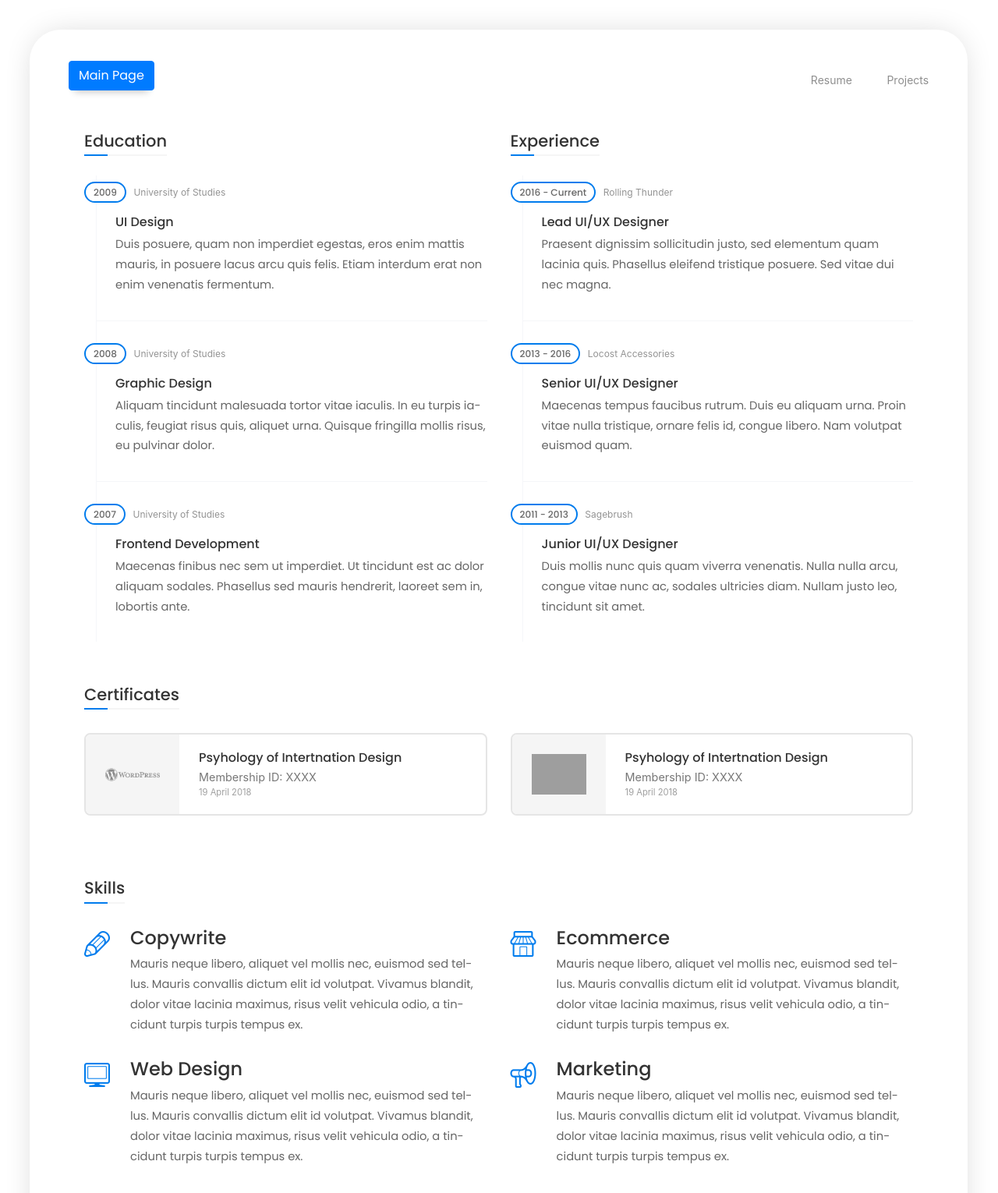
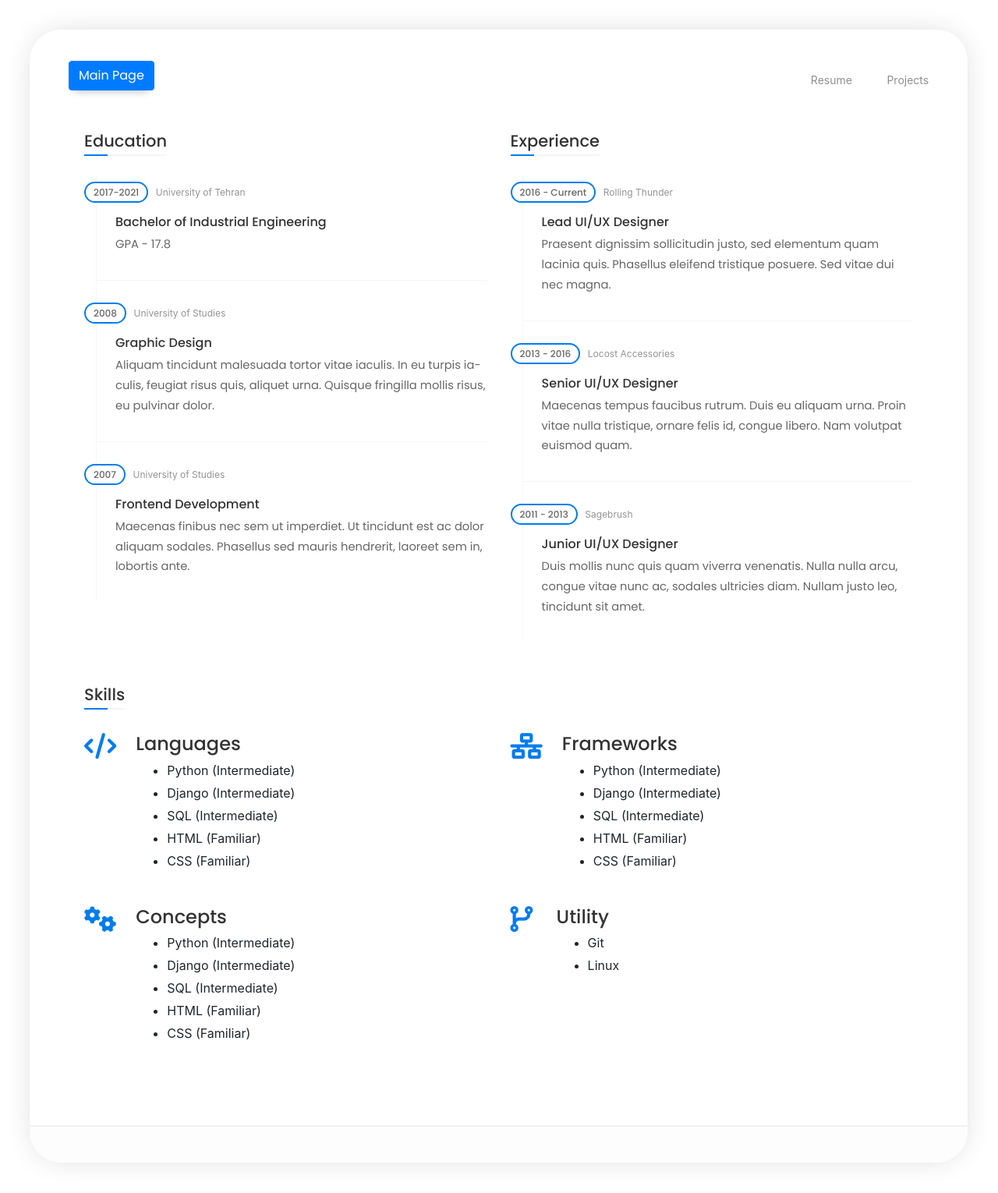
Before and after one commit to Aaidaro/Resume, a Django app: page /resume/ in a window 1280 px wide. Shown: the whole page at 78% size. Run offline with Django 4.2, Linux system fonts and the light colour scheme; some libraries are stand-ins or nearby versions; some web fonts are replaced; grey boxes are pictures that could not be loaded.

Commit message:
Update resume.html

```diff
--- a/templates/website/resume.html
+++ b/templates/website/resume.html
@@ -2,6 +2,7 @@
 
 <!DOCTYPE html>
 <html lang="en" class="no-js">
+
 <head>
   <meta charset="UTF-8" />
   <meta http-equiv="X-UA-Compatible" content="IE=edge">
@@ -98,24 +99,27 @@
 
                   <div id="timeline_1" class="timeline clearfix">
                     <div class="timeline-item clearfix">
-                        <h5 class="item-period ">2009</h5>
-                        <span class="item-company">University of Studies</span>
-                        <h4 class="item-title">UI Design</h4>
-                        <p>Duis posuere, quam non imperdiet egestas, eros enim mattis mauris, in posuere lacus arcu quis felis. Etiam interdum erat non enim venenatis fermentum.</p>
+                      <h5 class="item-period ">2017-2021</h5>
+                      <span class="item-company">University of Tehran</span>
+                      <h4 class="item-title">Bachelor of Industrial Engineering
+                      </h4>
+                      <p>GPA - 17.8</p>
                     </div>
 
                     <div class="timeline-item clearfix">
                       <h5 class="item-period ">2008</h5>
                       <span class="item-company">University of Studies</span>
                       <h4 class="item-title">Graphic Design</h4>
-                        <p>Aliquam tincidunt malesuada tortor vitae iaculis. In eu turpis iaculis, feugiat risus quis, aliquet urna. Quisque fringilla mollis risus, eu pulvinar dolor.</p>
+                      <p>Aliquam tincidunt malesuada tortor vitae iaculis. In eu turpis iaculis, feugiat risus quis,
+                        aliquet urna. Quisque fringilla mollis risus, eu pulvinar dolor.</p>
                     </div>
 
                     <div class="timeline-item clearfix">
                       <h5 class="item-period ">2007</h5>
                       <span class="item-company">University of Studies</span>
                       <h4 class="item-title">Frontend Development</h4>
-                        <p>Maecenas finibus nec sem ut imperdiet. Ut tincidunt est ac dolor aliquam sodales. Phasellus sed mauris hendrerit, laoreet sem in, lobortis ante.</p>
+                      <p>Maecenas finibus nec sem ut imperdiet. Ut tincidunt est ac dolor aliquam sodales. Phasellus sed
+                        mauris hendrerit, laoreet sem in, lobortis ante.</p>
                     </div>
 
                   </div>
@@ -131,27 +135,30 @@
                       <h5 class="item-period current">2016 - Current</h5>
                       <span class="item-company">Rolling Thunder</span>
                       <h4 class="item-title">Lead UI/UX Designer</h4>
-                        <p>Praesent dignissim sollicitudin justo, sed elementum quam lacinia quis. Phasellus eleifend tristique posuere. Sed vitae dui nec magna.</p>
+                      <p>Praesent dignissim sollicitudin justo, sed elementum quam lacinia quis. Phasellus eleifend
+                        tristique posuere. Sed vitae dui nec magna.</p>
                     </div>
 
                     <div class="timeline-item clearfix">
                       <h5 class="item-period ">2013 - 2016</h5>
                       <span class="item-company">Locost Accessories</span>
                       <h4 class="item-title">Senior UI/UX Designer</h4>
-                        <p>Maecenas tempus faucibus rutrum. Duis eu aliquam urna. Proin vitae nulla tristique, ornare felis id, congue libero. Nam volutpat euismod quam.</p>
+                      <p>Maecenas tempus faucibus rutrum. Duis eu aliquam urna. Proin vitae nulla tristique, ornare
+                        felis id, congue libero. Nam volutpat euismod quam.</p>
                     </div>
 
                     <div class="timeline-item clearfix">
                       <h5 class="item-period ">2011 - 2013</h5>
                       <span class="item-company">Sagebrush</span>
                       <h4 class="item-title">Junior UI/UX Designer</h4>
-                        <p>Duis mollis nunc quis quam viverra venenatis. Nulla nulla arcu, congue vitae nunc ac, sodales ultricies diam. Nullam justo leo, tincidunt sit amet.</p>
+                      <p>Duis mollis nunc quis quam viverra venenatis. Nulla nulla arcu, congue vitae nunc ac, sodales
+                        ultricies diam. Nullam justo leo, tincidunt sit amet.</p>
                     </div>
                   </div>
                 </div>
               </div>
 
-                <div class="row">
+              <!-- <div class="row">
                   <div class=" col-xs-12 col-sm-12 ">
                     <div class="p-20"></div>
 
@@ -159,9 +166,9 @@
                       <h2>Certificates</h2>
                     </div>
                   </div>
-                </div>
+                </div> -->
 
-                <div class="row">
+              <!-- <div class="row">
                   <div class=" col-xs-12 col-sm-6 ">
                     <a href="//lmpixels.com/wp/leven-wp/wp-content/uploads/2019/11/1.jpg" class="lightbox">
                       <div class="certificate-item clearfix">
@@ -217,13 +224,13 @@
                     </a>
                   </div>
 
-                </div>
+                </div> -->
 
-                <div class="row">
+              <!-- <div class="row">
                   <div class=" col-xs-12 col-sm-12 ">
                     <div class="p-40"></div>
                   </div>
-                </div>
+                </div> -->
 
               <div class="row">
                 <div class=" col-xs-12 col-sm-12 ">
@@ -240,23 +247,45 @@
                   <div class="info-list-w-icon">
                     <div class="info-block-w-icon">
                       <div class="ci-icon">
-                          <i class="linecons linecons-pen"></i>
+                        <i class="fa-solid fa-code"></i>
                       </div>
 
                       <div class="ci-text">
-                          <h4>Copywrite</h4>
-                          <p>Mauris neque libero, aliquet vel mollis nec, euismod sed tellus. Mauris convallis dictum elit id volutpat. Vivamus blandit, dolor vitae lacinia maximus, risus velit vehicula odio, a tincidunt turpis turpis tempus ex.</p>
+                        <h4>Languages</h4>
+                        <ul>
+                          <li style="margin-bottom: 5px;">
+                            Python (Intermediate)</li>
+                          <li style="margin-bottom: 5px;">
+                            Django (Intermediate)</li>
+                          <li style="margin-bottom: 5px;">
+                            SQL (Intermediate)</li>
+                          <li style="margin-bottom: 5px;">
+                            HTML (Familiar)</li>
+                          <li style="margin-bottom: 5px;">
+                            CSS (Familiar)</li>
+                        </ul>
                       </div>
                     </div>
 
                     <div class="info-block-w-icon">
                       <div class="ci-icon">
-                          <i class="linecons linecons-display"></i>
+                        <i class="fa-solid fa-gears"></i>
                       </div>
 
                       <div class="ci-text">
-                          <h4>Web Design</h4>
-                          <p>Mauris neque libero, aliquet vel mollis nec, euismod sed tellus. Mauris convallis dictum elit id volutpat. Vivamus blandit, dolor vitae lacinia maximus, risus velit vehicula odio, a tincidunt turpis turpis tempus ex.</p>
+                        <h4>Concepts</h4>
+                        <ul>
+                          <li style="margin-bottom: 5px;">
+                            Python (Intermediate)</li>
+                          <li style="margin-bottom: 5px;">
+                            Django (Intermediate)</li>
+                          <li style="margin-bottom: 5px;">
+                            SQL (Intermediate)</li>
+                          <li style="margin-bottom: 5px;">
+                            HTML (Familiar)</li>
+                          <li style="margin-bottom: 5px;">
+                            CSS (Familiar)</li>
+                        </ul>
                       </div>
                     </div>
                   </div>
@@ -267,23 +296,39 @@
 
                     <div class="info-block-w-icon">
                       <div class="ci-icon">
-                          <i class="linecons linecons-shop"></i>
+                        <i class="fa-solid fa-network-wired"></i>
                       </div>
 
                       <div class="ci-text">
-                          <h4>Ecommerce</h4>
-                          <p>Mauris neque libero, aliquet vel mollis nec, euismod sed tellus. Mauris convallis dictum elit id volutpat. Vivamus blandit, dolor vitae lacinia maximus, risus velit vehicula odio, a tincidunt turpis turpis tempus ex.</p>
+                        <h4>Frameworks</h4>
+                        <ul>
+                          <li style="margin-bottom: 5px;">
+                            Python (Intermediate)</li>
+                          <li style="margin-bottom: 5px;">
+                            Django (Intermediate)</li>
+                          <li style="margin-bottom: 5px;">
+                            SQL (Intermediate)</li>
+                          <li style="margin-bottom: 5px;">
+                            HTML (Familiar)</li>
+                          <li style="margin-bottom: 5px;">
+                            CSS (Familiar)</li>
+                        </ul>
                       </div>
                     </div>
 
                     <div class="info-block-w-icon">
                       <div class="ci-icon">
-                          <i class="linecons linecons-megaphone"></i>
+                        <i class="fa-solid fa-code-branch"></i>
                       </div>
 
                       <div class="ci-text">
-                          <h4>Marketing</h4>
-                          <p>Mauris neque libero, aliquet vel mollis nec, euismod sed tellus. Mauris convallis dictum elit id volutpat. Vivamus blandit, dolor vitae lacinia maximus, risus velit vehicula odio, a tincidunt turpis turpis tempus ex.</p>
+                        <h4>Utility</h4>
+                        <ul>
+                          <li style="margin-bottom: 5px;">
+                            Git</li>
+                          <li style="margin-bottom: 5px;">
+                            Linux</li>
+                        </ul>
                       </div>
                     </div>
                   </div>
@@ -315,4 +360,5 @@
   <script src="{% static 'js/validator.js' %}"></script>
   <script src="{% static 'js/main.js' %}"></script>
 </body>
+
 </html>
```
Lines whose indentation alone changed are shown as unchanged.
